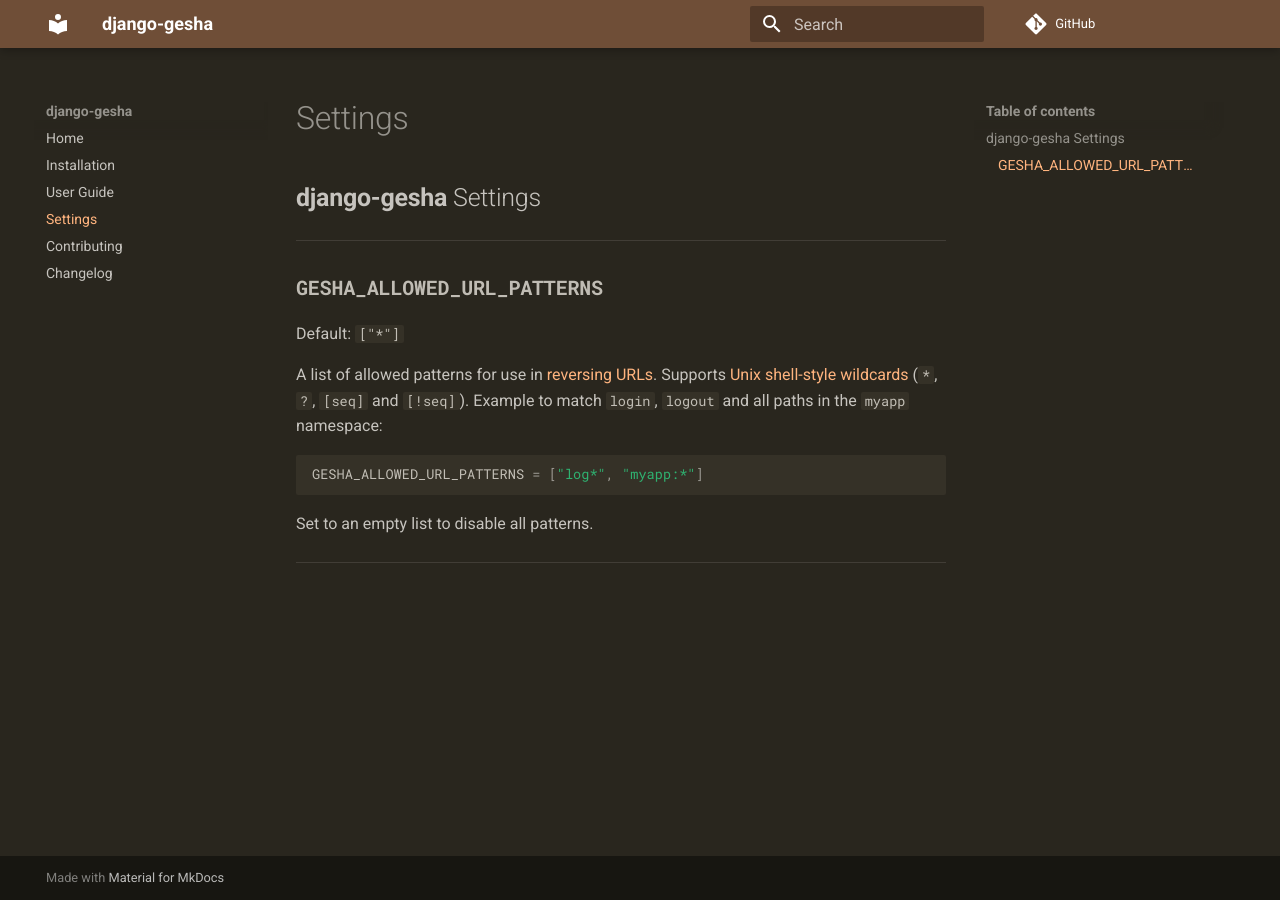
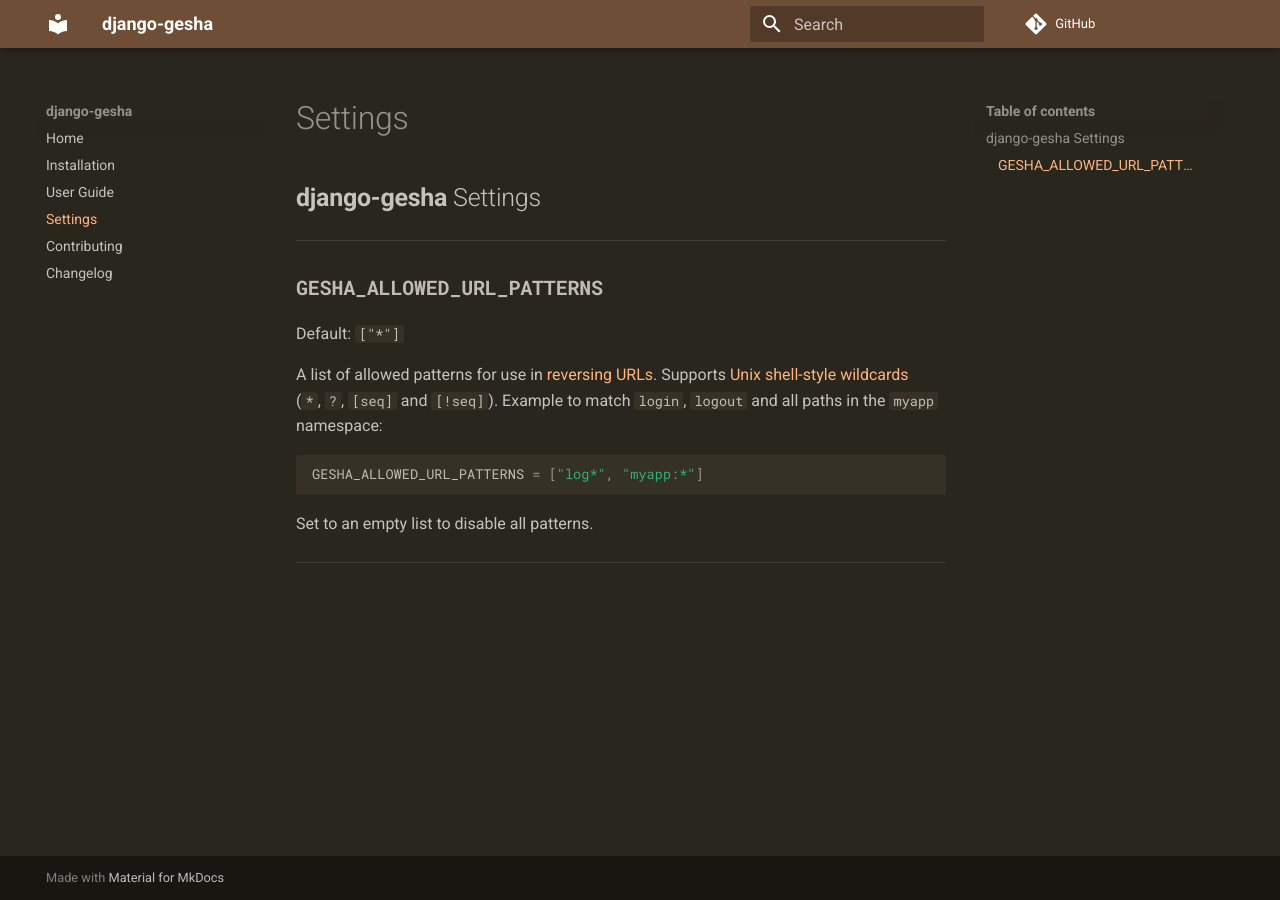
Before and after one commit to ely-as/django-gesha, an MkDocs documentation site: the page built from docs/settings.md, in a window 1280 px wide. Built offline with MkDocs 1.6.1 and Material for MkDocs 9.7.7, drawn with Linux system fonts in a browser that asks for light colours; comment, search, counter and statistics services are not loaded.

Commit message:
Prevent undesirable line-breaks in docs

````diff
--- a/docs/settings.md
+++ b/docs/settings.md
@@ -8,8 +8,8 @@
 
 A list of allowed patterns for use in [reversing URLs](../user_guide/#reverse-urls).
 Supports [Unix shell-style wildcards](https://docs.python.org/3/library/fnmatch.html)
-(`*`, `?`, `[seq]` and `[!seq]`). Example to match `login`, `logout` and all paths in
-the `myapp` namespace:
+<span style="white-space:nowrap;">(`*`, `?`, `[seq]` and `[!seq]`)</span>. Example to
+match `login`, `logout` and all paths in the `myapp` namespace:
 
 ``` py
 GESHA_ALLOWED_URL_PATTERNS = ["log*", "myapp:*"]
````
Also changed, not shown: docs/index.md (+2 -1 lines).
